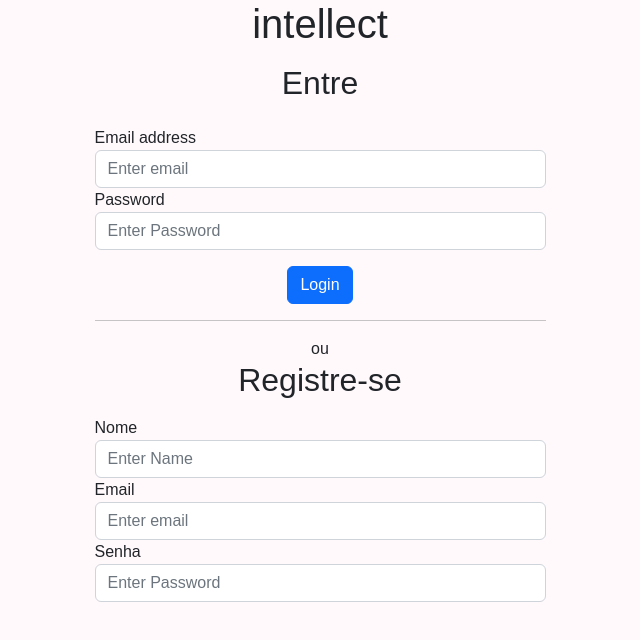
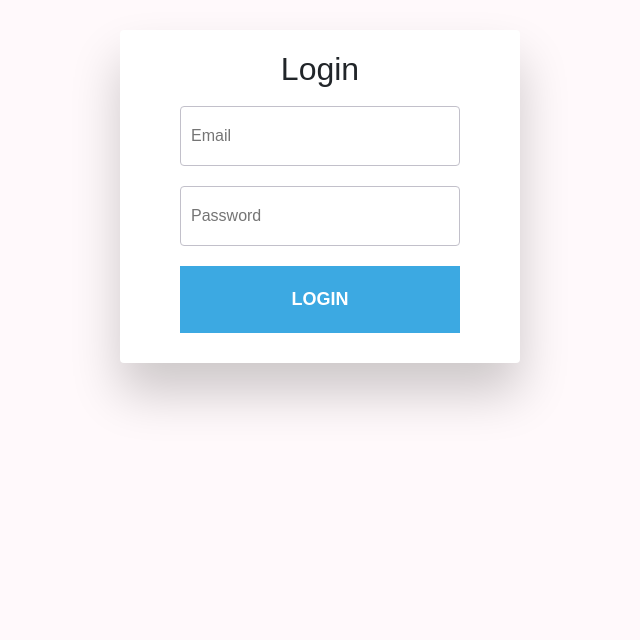
Before and after one commit to RafaelluzX/EscolaIntellect, a React (Create React App) app: page /Login in a window 1280 px wide. Shown: the top 640 px of the page, without its empty margins (320-960 px from the left). Built offline with nearby package versions, Linux system fonts and the light colour scheme.

Commit message:
pagina login

```diff
--- a/package.json
+++ b/package.json
@@ -6,6 +6,7 @@
     "@testing-library/jest-dom": "^5.16.5",
     "@testing-library/react": "^13.4.0",
     "@testing-library/user-event": "^13.5.0",
+    "axios": "^1.3.6",
     "bootstrap": "^5.2.3",
     "react": "^18.2.0",
     "react-bootstrap": "^2.7.0",
--- a/public/style/css_geral.css
+++ b/public/style/css_geral.css
@@ -15,8 +15,9 @@
     --ff:'Oswald', sans-serif;
 }
 
+
 body{
-    background-color: var(--color4)
+    background-color: var(--color4);
     }
     /*
     font-family: var(--ff);
--- /dev/null
+++ b/public/style/login-.css
@@ -0,0 +1,88 @@
+.login {
+  height: 100%;
+  width: 100%
+}
+
+body {
+  height: 100%;
+}
+
+body {
+  display: flex;
+  align-items: center;
+  padding-top: 40px;
+  padding-bottom: 40px;
+  background-color: #f5f5f5;
+}
+
+.form-signin {
+  max-width: 330px;
+  padding: 15px;
+}
+
+.form-signin .form-floating:focus-within {
+  z-index: 2;
+}
+
+.form-signin input[type="email"] {
+  margin-bottom: -1px;
+  border-bottom-right-radius: 0;
+  border-bottom-left-radius: 0;
+}
+
+.form-signin input[type="password"] {
+  margin-bottom: 10px;
+  border-top-left-radius: 0;
+  border-top-right-radius: 0;
+}
+
+.bd-placeholder-img {
+  font-size: 1.125rem;
+  text-anchor: middle;
+  -webkit-user-select: none;
+  -moz-user-select: none;
+  user-select: none;
+}
+
+@media (min-width: 768px) {
+  .bd-placeholder-img-lg {
+    font-size: 3.5rem;
+  }
+}
+
+.b-example-divider {
+  height: 3rem;
+  background-color: rgba(0, 0, 0, .1);
+  border: solid rgba(0, 0, 0, .15);
+  border-width: 1px 0;
+  box-shadow: inset 0 .5em 1.5em rgba(0, 0, 0, .1), inset 0 .125em .5em rgba(0, 0, 0, .15);
+}
+
+.b-example-vr {
+  flex-shrink: 0;
+  width: 1.5rem;
+  height: 100vh;
+}
+
+.bi {
+  vertical-align: -.125em;
+  fill: currentColor;
+}
+
+.nav-scroller {
+  position: relative;
+  z-index: 2;
+  height: 2.75rem;
+  overflow-y: hidden;
+}
+
+.nav-scroller .nav {
+  display: flex;
+  flex-wrap: nowrap;
+  padding-bottom: 1rem;
+  margin-top: -1px;
+  overflow-x: auto;
+  text-align: center;
+  white-space: nowrap;
+  -webkit-overflow-scrolling: touch;
+}
--- a/public/style/login.css
+++ b/public/style/login.css
@@ -1,99 +1,79 @@
-/**{
-    padding: 0;
-    margin: 0;
-    box-sizing: border-box;
-}
-:root{
-    --color1: #bb0a21;
-    --color2: #4B88A2;
-    --color3: #D3D4D9;
-    --color4: #FFF9FB;
-    --color5: #252627;
-    --ff:'Rubik', sans-serif;
-}
-body{
-    /*background-color: var(--color2);
-    font-family:var(--ff);
-}
 
-h1{
-    text-transform: uppercase;
-}
-
-/*.pageLogin{
-    max-width:37.5rem ;
-    height: auto;
-    display: flex;
-    flex-direction: column;
-
-    margin: 0 auto;
-    margin-top: 25.0rem;
-    background-color: var(--color2);
-    padding: 8px 8px 8px 8px;
-    font-family: var(--ff);
-}
-.login{
-    display: flex;
-    flex-direction: column;
-    gap: 1.2rem;
-}
-
-label{
-    font-size: 1.6rem;
-}
-
-.login input, #loginButton{
-    min-width: 31.0rem;
-    min-height: 4.8rem;
-}
-
-#loginButton, #socialLogin{
-    font-family: var(--ff);
-    text-transform: uppercase;
-
-}
-
-.login label{
-    color: var(--textColor);
-    text-transform: uppercase;
+.h2-login {
+    font-weight: 300;
+    text-align: center;
   }
 
 
-.logo{
-    display: flex;
-    margin: 0 auto;
-}
-.logo h1{
-    color: var(--textColor);
-    text-transform: uppercase;
-    font-size: 3.2rem;
-
+  .login-form-wrap {
+    background-color: #fff;
+    width: 70%;
+    max-width: 400px;
+    margin: 30px auto;
+    text-align: center;
+    padding: 20px 0 0 0;
+    border-radius: 4px;
+    box-shadow: 0px 30px 50px 0px rgba(0, 0, 0, 0.2);
   }
 
-form{
-    display: flex;
-    flex-direction: column;
-    min-width: 36.0rem;
-    gap: 1.2rem;
-    background-color: var(--color2);
+  .login-form {
+    padding: 0 60px;
   }
 
-.socialLogin{
-    display: flex;
-    flex-direction: column;
-    gap: 1.2rem;
-}
-.socialLogin p{
-    font-size: 1.6rem;
-    text-transform: uppercase;
-    text-align: center;
-
+  .input-login {
+    display: block;
+    box-sizing: border-box;
+    width: 100%;
+    outline: none;
+    height: 60px;
+    line-height: 60px;
+    border-radius: 4px;
   }
 
-.socialLogin button{
-    margin: 0 auto;
-    min-width: 36.0rem;
+  input[type="password"],
+  input[type="email"] {
+    width: 100%;
+    padding: 0 0 0 10px;
+    margin: 10px 0;
+    color: #8a8b8e;
+    border: 1px solid #c2c0ca;
+    font-style: normal;
+    font-size: 16px;
+    -webkit-appearance: none;
+       -moz-appearance: none;
+            appearance: none;
+    position: relative;
+    display: inline-block;
+    background: none;
+  }
 
-    border-radius: 8px;
-    min-height: 4.8rem;
+  input[type="password"]:focus,
+  input[type="email"]:focus {
+    border-color: #3ca9e2;
   }
+
+  .btn-login {
+    border: none;
+    display: block;
+    background-color: #3ca9e2;
+    color: #fff;
+    font-weight: bold;
+    text-transform: uppercase;
+    cursor: pointer;
+    -webkit-transition: all 0.2s ease;
+    transition: all 0.2s ease;
+    font-size: 18px;
+    position: relative;
+    display: inline-block;
+    cursor: pointer;
+    text-align: center;
+    margin-bottom: 30px;
+    margin-top: 10px;
+    width: 100%;
+    padding: 20px;
+  }
+  .btn-login:hover {
+    background-color: #329dd5;
+    -webkit-transition: all 0.2s ease;
+    transition: all 0.2s ease;
+  }
--- a/src/App.js
+++ b/src/App.js
@@ -1,7 +1,7 @@
 
 import React from "react";
 import Home from "./pages/Home"
-import Login from "./pages/Login";
+import Login from "./pages/Login----";
 import Cursos from "./pages/Cursos"
 import {
       BrowserRouter,
--- a/src/pages/Login----.jsx
+++ b/src/pages/Login----.jsx
@@ -1,103 +1,87 @@
 import React from "react";
+import "bootstrap/dist/css/bootstrap.min.css";
+import { useState } from "react";
+import axios from 'axios';
 
 function Login() {
+  const [email, setEmail] = useState("");
+  const [password, setPassword] = useState("");
+  const [error, setError] = useState("");
+  const [user, setUser] = useState(null);
+
+  const handleLogin = async (e) => {
+    e.preventDefault();
+
+    console.log(email, password);
+
+    try {
+      const response = await axios.post(
+        "http://localhost:3000/login",
+        JSON.stringify({ email, password }),
+        {
+          headers: { "Content-Type": "application/json" },
+        }
+      );
+
+      console.log(response.data);
+      setUser(response.data);
+    } catch (error) {
+      if (!error?.response) {
+        setError("Erro ao acessar o servidor");
+      } else if (error.response.status == 401) {
+        setError("Usuário ou senha inválidos");
+      }
+    }
+  };
+
+  const handleLogout = async (e) => {
+    e.preventDefault();
+    setUser(null);
+    setError("");
+  };
+
   return (
-    <div className="container">
-      <div className="container d-flex flex-column">
-        <div
-          className="btn btn-primary"
-          data-bs-toggle="collapse"
-          href="#multiCollapseLogin"
-          role="button"
-          aria-expanded="false"
-          aria-controls="multiCollapseExample1"
-        >
-          Já tenho conta
+    <div className="login-form-wrap">
+      {user == null ? (
+        <div>
+          <h2 className="h2-login">Login</h2>
+          <form className="login-form">
+            <input className="input-login"
+              type="email"
+              name="email"
+              placeholder="Email"
+              required
+              onChange={(e) => setEmail(e.target.value)}
+            />
+            <input className="input-login"
+              type="password"
+              name="password"
+              placeholder="Password"
+              required
+              onChange={(e) => setPassword(e.target.value)}
+            />
+            <button
+              type="submit"
+              className="btn-login"
+              onClick={(e) => handleLogin(e)}
+            >
+              Login
+            </button>
+          </form>
+          <p>{error}</p>
         </div>
-        <div className="container">
-          <div className="collapse multi-collapse" id="multiCollapseLogin">
-            <div className="container m-5">
-            <form className="container col-sm-6 col-lg-5 d-flex flex-column">
-              <div className="mb-3">
-                <label for="exampleInputEmail1" className="form-label">
-                  Email address
-                </label>
-                <input
-                  type="email"
-                  className="form-control"
-                  id="emailLogin"
-                  aria-describedby="emailHelp"
-                />
-              </div>
-              <div className="mb-2">
-                <label for="exampleInputPassword1" className="form-label">
-                  Password
-                </label>
-                <input
-                  type="password"
-                  className="form-control"
-                  id="passwordLogin"
-                />
-              </div>
-              <button type="submit" className="btn btn-primary ">
-                Entrar
-              </button>
-            </form>
-            </div>
-          </div>
+      ) : (
+        <div>
+          <h2 className="h2-login">Olá, {user.name}</h2>
+          <button
+            type="button"
+            className="btn-login"
+            onClick={(e) => handleLogout(e)}
+          >
+            Logout
+          </button>
         </div>
-        <button
-          className="btn btn-primary"
-          type="button"
-          data-bs-toggle="collapse"
-          data-bs-target="#multiCollapseCriarConta"
-          aria-expanded="false"
-          aria-controls="multiCollapseExample2"
-        >
-          Criar conta
-        </button>
-        <div className="container">
-          <div className="collapse multi-collapse" id="multiCollapseCriarConta">
-          <div className="container m-5">
-            <form className="container col-sm-6 col-lg-5 d-flex flex-column">
-              <div className="mb-3">
-              <label for="fullName" className="form-label">
-                  Nome completo
-                </label>
-                <input
-                  type="text"
-                  className="form-control"
-                  id="userName"
-                  aria-describedby="Nome"
-                />
-                <label for="exampleInputEmail1" className="form-label">
-                  Email address
-                </label>
-                <input
-                  type="email"
-                  className="form-control"
-                  id="emailCriarConta"
-                  aria-describedby="emailHelp"
-                />
-              </div>
-              <div className="mb-2">
-                <label for="exampleInputPassword1" className="form-label">
-                  Password
-                </label>
-                <input
-                  type="password"
-                  className="form-control"
-                  id="passwordCriarConta"
-                />
-              </div>
-              <button type="submit" className="btn btn-primary ">
-                Começar
-              </button>
-            </form>
-            </div>
-          </div>
-        </div>
-      </div>
+      )}
     </div>
   );
 }
--- /dev/null
+++ b/src/styles/login.css
@@ -0,0 +1,87 @@
+.login {
+  height: 100%
+}
+
+body {
+  height: 100%;
+}
+
+body {
+  display: flex;
+  align-items: center;
+  padding-top: 40px;
+  padding-bottom: 40px;
+  background-color: #f5f5f5;
+}
+
+.form-signin {
+  max-width: 330px;
+  padding: 15px;
+}
+
+.form-signin .form-floating:focus-within {
+  z-index: 2;
+}
+
+.form-signin input[type="email"] {
+  margin-bottom: -1px;
+  border-bottom-right-radius: 0;
+  border-bottom-left-radius: 0;
+}
+
+.form-signin input[type="password"] {
+  margin-bottom: 10px;
+  border-top-left-radius: 0;
+  border-top-right-radius: 0;
+}
+
+.bd-placeholder-img {
+  font-size: 1.125rem;
+  text-anchor: middle;
+  -webkit-user-select: none;
+  -moz-user-select: none;
+  user-select: none;
+}
+
+@media (min-width: 768px) {
+  .bd-placeholder-img-lg {
+    font-size: 3.5rem;
+  }
+}
+
+.b-example-divider {
+  height: 3rem;
+  background-color: rgba(0, 0, 0, .1);
+  border: solid rgba(0, 0, 0, .15);
+  border-width: 1px 0;
+  box-shadow: inset 0 .5em 1.5em rgba(0, 0, 0, .1), inset 0 .125em .5em rgba(0, 0, 0, .15);
+}
+
+.b-example-vr {
+  flex-shrink: 0;
+  width: 1.5rem;
+  height: 100vh;
+}
+
+.bi {
+  vertical-align: -.125em;
+  fill: currentColor;
+}
+
+.nav-scroller {
+  position: relative;
+  z-index: 2;
+  height: 2.75rem;
+  overflow-y: hidden;
+}
+
+.nav-scroller .nav {
+  display: flex;
+  flex-wrap: nowrap;
+  padding-bottom: 1rem;
+  margin-top: -1px;
+  overflow-x: auto;
+  text-align: center;
+  white-space: nowrap;
+  -webkit-overflow-scrolling: touch;
+}
```
Also changed, not shown: src/pages/Login.jsx (+51 -19 lines), 1 other file (tests, documents, lock files or other folders). Lines whose indentation alone changed are shown as unchanged.
